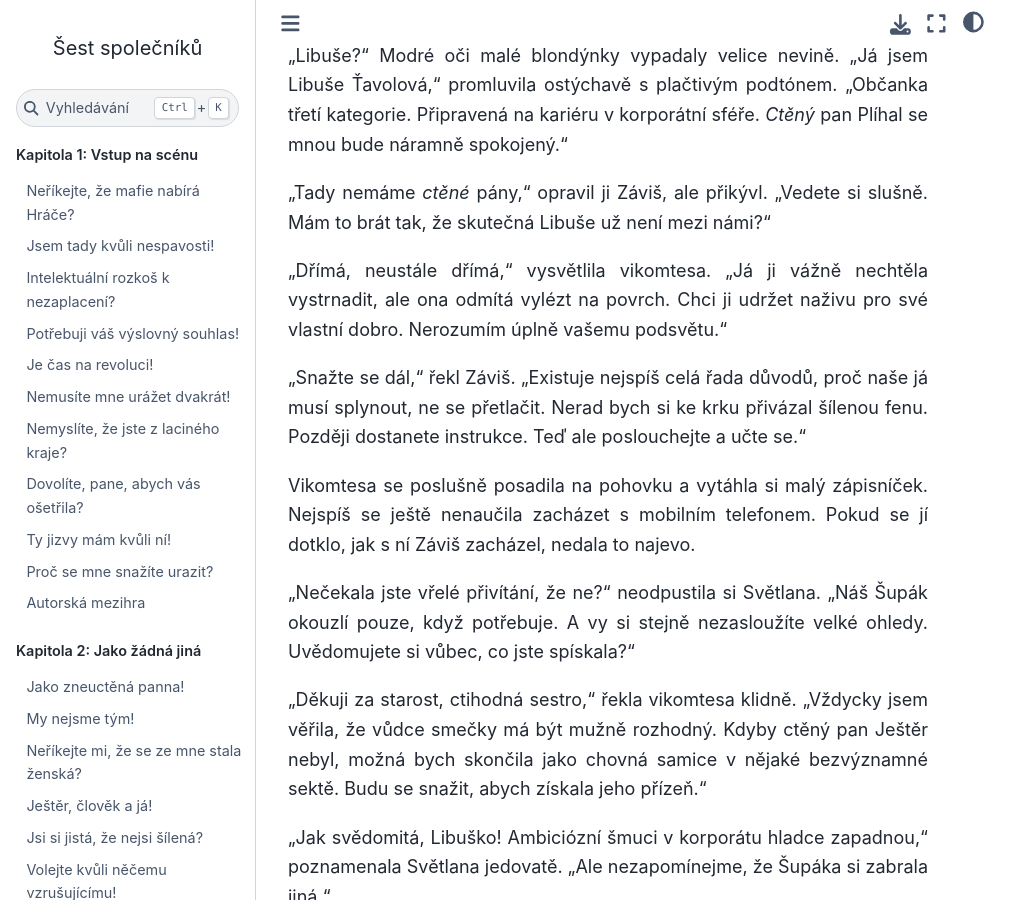
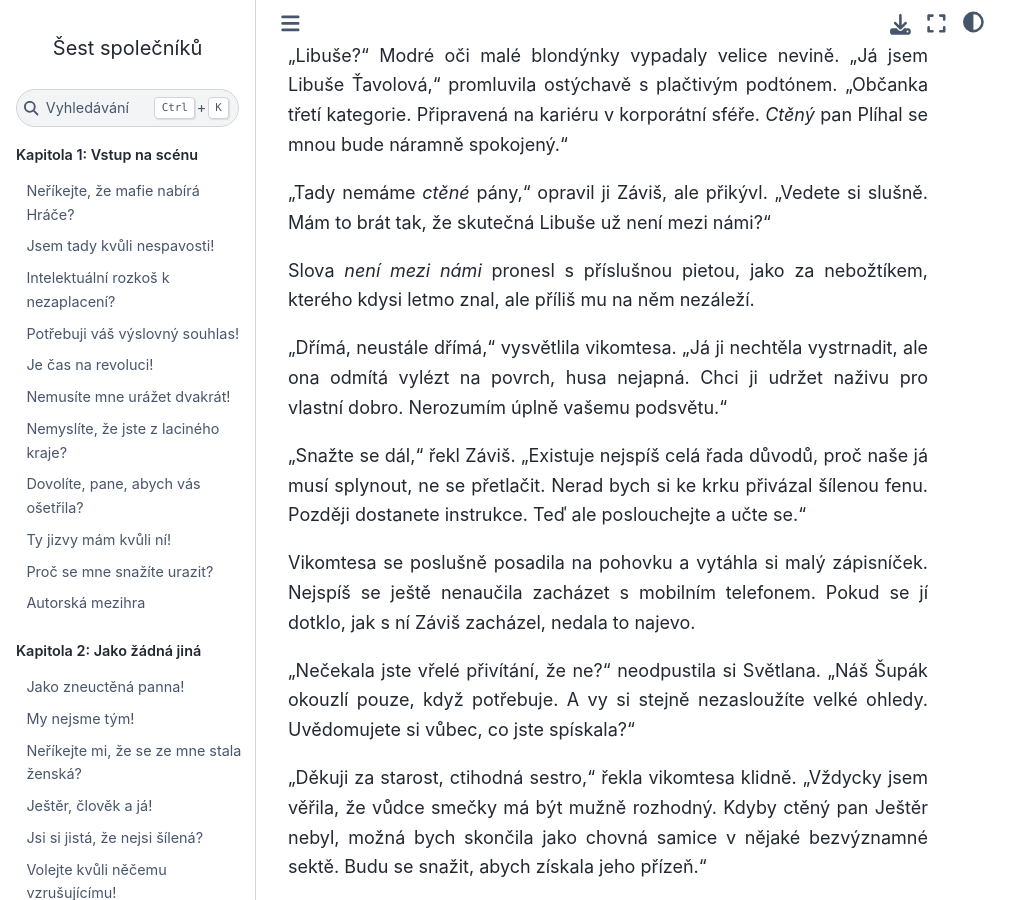
Before and after one commit to hanpari/sest-spolecniku, a Sphinx documentation site: the page built from source/sest_spolecniku/17/06.md, in a window 1280 px wide and 900 px high, scrolled down 4533 px. Shown: the whole window, without its empty margins (0-1031 px from the left). Built offline with Sphinx 7.4.7 and the Sphinx Book theme 1.1.4, drawn with Linux system fonts in a browser that asks for light colours.

Commit message:
Kapitola 18 presun

```diff
--- a/source/sest_spolecniku/17/06.md
+++ b/source/sest_spolecniku/17/06.md
@@ -88,7 +88,9 @@ Medard rychle zavrtěl hlavou.
 
 "Tady nemáme *ctěné* pány," opravil ji Záviš, ale přikývl. "Vedete si slušně. Mám to brát tak, že skutečná Libuše už není mezi námi?"
 
-"Dřímá, neustále dřímá," vysvětlila vikomtesa. "Já ji vážně nechtěla vystrnadit, ale ona odmítá vylézt na povrch. Chci ji udržet naživu pro své vlastní dobro. Nerozumím úplně vašemu podsvětu."
+Slova *není mezi námi* pronesl s příslušnou pietou, jako za nebožtíkem, kterého kdysi letmo znal, ale příliš mu na něm nezáleží.
+
+"Dřímá, neustále dřímá," vysvětlila vikomtesa. "Já ji nechtěla vystrnadit, ale ona odmítá vylézt na povrch, husa nejapná. Chci ji udržet naživu pro vlastní dobro. Nerozumím úplně vašemu podsvětu."
 
 "Snažte se dál," řekl Záviš. "Existuje nejspíš celá řada důvodů, proč naše já musí splynout, ne se přetlačit. Nerad bych si ke krku přivázal šílenou fenu. Později dostanete instrukce. Teď ale poslouchejte a učte se."
 
```
Also changed, not shown: source/sest_spolecniku/018/07.md (renamed from source/sest_spolecniku/17/07.md), source/sest_spolecniku/018/08.md (renamed from source/sest_spolecniku/17/08.md), source/sest_spolecniku/018/09.md (renamed from source/sest_spolecniku/17/09.md), source/sest_spolecniku/018/10.md (renamed from source/sest_spolecniku/17/10.md).
